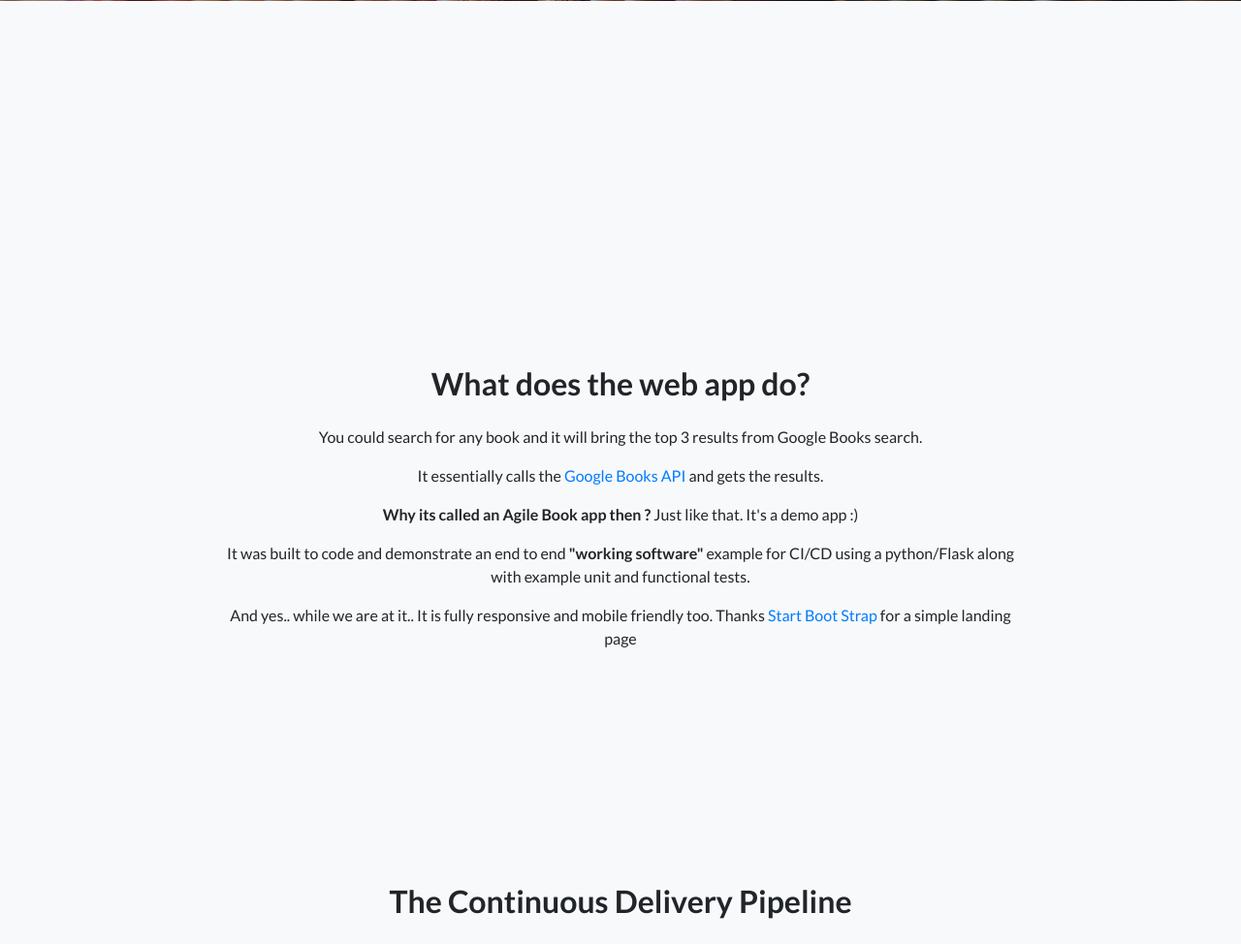
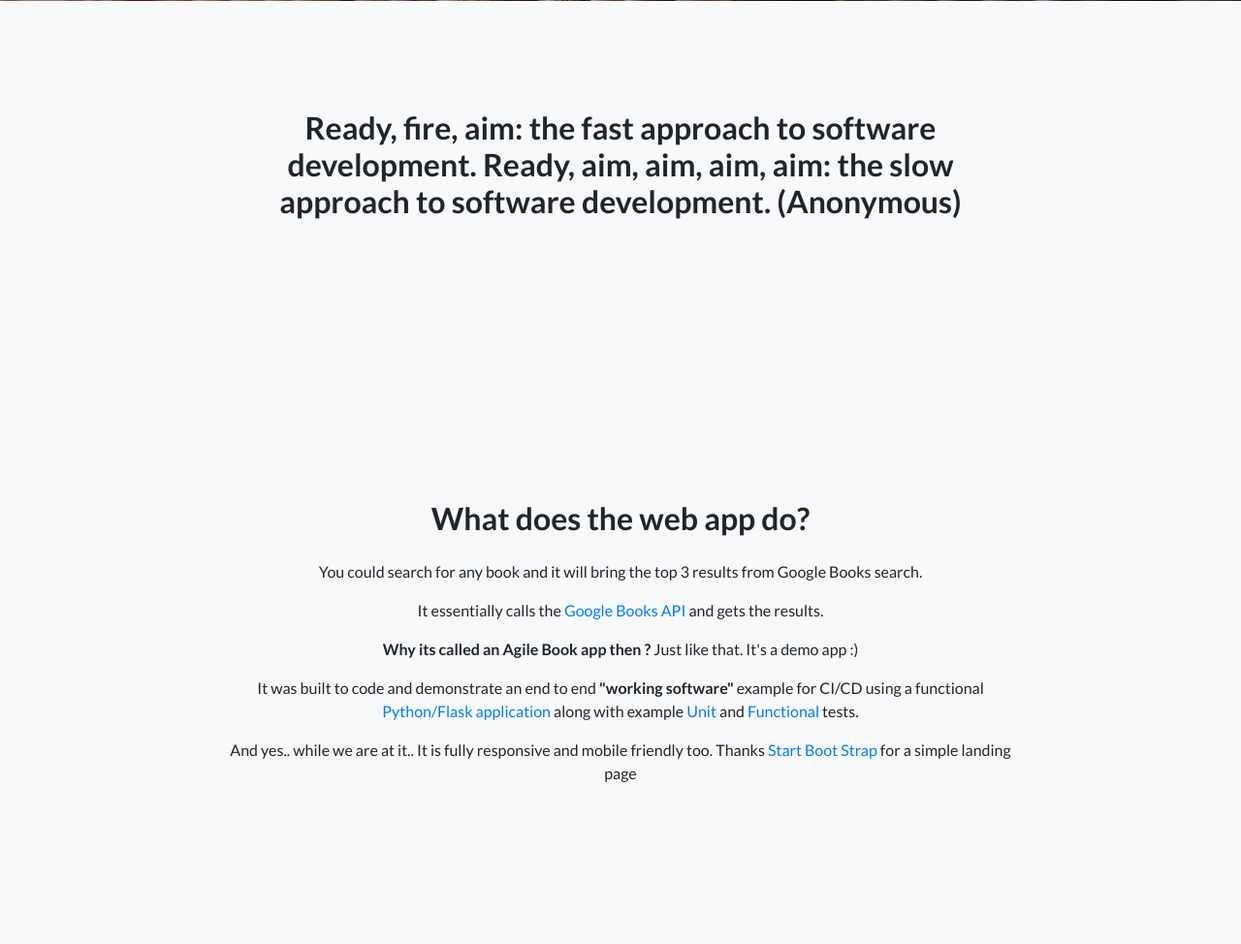
Before and after one commit to hrishikeshkarekar/agilebooksapp, a Flask app: page / in a window 1280 px wide. Shown: the part 593-1567 px from the top of the page at 97% size. Run offline with Flask 2, Linux system fonts and the light colour scheme; some libraries are stand-ins or nearby versions.

Commit message:
With the quote and other changes

```diff
--- a/Application/python_webapp_flask/templates/index.html
+++ b/Application/python_webapp_flask/templates/index.html
@@ -28,7 +28,7 @@
 <body>
 
   <!-- Navigation -->
-  <nav class="navbar navbar-light bg-light static-top">
+  <nav class="navbar navbar-light bg-light static-top" id="hometop">
     <div class="container">
       <a class="navbar-brand" href="#">Agile Books - Working example of a Python based web app with CI/CD</a>
       <a class="btn btn-primary" href="#whatdoesappdo">What does the app do?</a>
@@ -72,7 +72,10 @@
     <div class="container">
       <div class="row">
         <div class="col-xl-9 mx-auto">
-          <h2 class="mb-4" id="books-total-row">No of books returned - <span id="totalbooksreturned"></span></h2>
+          <h2 class="mb-4" id="books-total-row">
+            <span id="NumberBooksLabel">
+            Ready, fire, aim: the fast approach to software development. Ready, aim, aim, aim, aim: the slow approach to software development. (Anonymous)
+          </span><span id="totalbooksreturned"></span></h2>
         </div>
         <div class="col-lg-4">
           <div class="features-icons-item mx-auto mb-5 mb-lg-0 mb-lg-3">
@@ -119,8 +122,12 @@
           <p>
               <b>Why its called an Agile Book app then ?</b> Just like that. It's a demo app :)
           </p>
-          <p>
-              It was built to code and demonstrate an end to end <b>"working software"</b> example for CI/CD using a python/Flask along with example unit and functional tests.
+          <a>
+              It was built to code and demonstrate an end to end <b>"working software"</b> example for CI/CD using a functional
+            <a target="_blank" href="https://github.com/hrishikeshkarekar/agilebooksapp/tree/master/Application">Python/Flask application</a>
+            along with example
+            <a target="_blank" href="https://github.com/hrishikeshkarekar/agilebooksapp/tree/master/Tests/unit_tests">Unit</a> and
+            <a target="_blank" href="https://github.com/hrishikeshkarekar/agilebooksapp/tree/master/Tests/functional_tests">Functional</a> tests.
           </p>
           <p>
               And yes.. while we are at it.. It is fully responsive and mobile friendly too. Thanks <a target="_blank" href="https://startbootstrap.com/theme/landing-page">Start Boot Strap</a> for a simple landing page
@@ -170,8 +177,12 @@
         <div class="col-lg-6 h-100 text-center text-lg-left my-auto">
           <ul class="list-inline mb-2">
             <li class="list-inline-item">
-              <a href="http://www.hrishikeshkarekar.com">Hrishikesh Karekar</a>
+              <a target="_blank" href="http://www.hrishikeshkarekar.com">Hrishikesh Karekar</a>
             </li>
+            <li class="list-inline-item">
+              <a target="_blank" href="https://github.com/users/hrishikeshkarekar/projects/1">What's Next</a>
+            </li>
+
           </ul>
 
         </div>
@@ -188,7 +199,6 @@
 
       $(document).ready(function(){
 
-        $("#books-total-row").hide();
         $("#processingmessage").hide();
         $("#resultslink").hide();
 
@@ -229,6 +239,7 @@
 
                         var results = JSON.parse(resp.results);
 
+                        $("#NumberBooksLabel").html("Number of books available on that topic - ");
                         $("#totalbooksreturned").html(results.totalItems);
 
                         $("#books-total-row").show();
@@ -237,10 +248,22 @@
                             item = results.items[i];
                             $("#title-" + (i+1)).html(item.volumeInfo.title);
 
-                            shortDescription = (item.volumeInfo.description).split(" ").splice(0,30).join(" ");
-                            $("#description-" + (i+1)).html(shortDescription);
+                            if(item.volumeInfo.description != undefined) {
+                              shortDescription = (item.volumeInfo.description).split(" ").splice(0,30).join(" ");
+                              $("#description-" + (i+1)).html(shortDescription);
+                            }
+                            else{
+                               $("#description-" + (i+1)).html("NO DESCRIPTION AVAILABLE");
+                            }
 
-                            $("#image-" + (i+1)).attr("src", item.volumeInfo.imageLinks.thumbnail);
+
+                            if(item.volumeInfo.imageLinks != undefined) {
+                              $("#image-" + (i+1)).attr("src", item.volumeInfo.imageLinks.thumbnail);
+                            }
+                            else{
+                              $("#image-" + (i+1)).attr("src", "/static/img/image-not-available.png");
+                            }
+
                         }
 
                         $("#resultslink").show();
--- a/Application/python_webapp_flask/views.py
+++ b/Application/python_webapp_flask/views.py
@@ -28,7 +28,7 @@ def search():
 
     searchterm = request.args.get("searchterm")
 
-    url = "https://www.googleapis.com/books/v1/volumes?q=" + searchterm + "$printType=books"
+    url = "https://www.googleapis.com/books/v1/volumes?q=" + searchterm + "&printType=books&maxResults=3"
 
     response = requests.request("GET", url)
 
```
Also changed, not shown: Application/python_webapp_flask/static/img/image-not-available.png (added).
